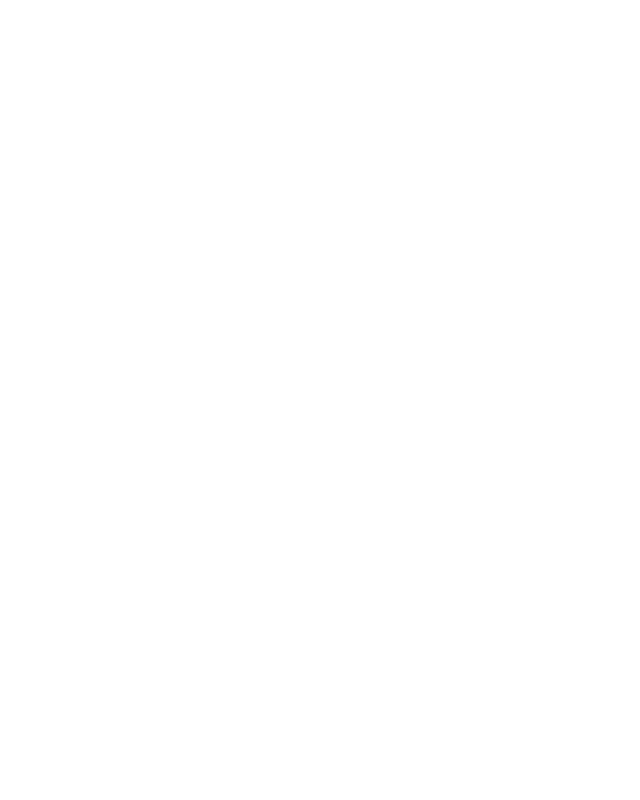
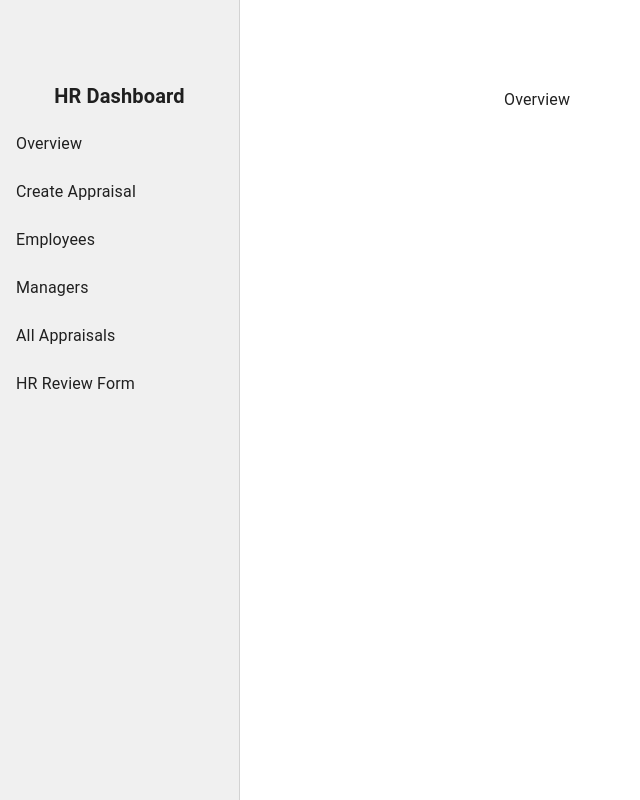
Before and after one commit to outsider2193/appraisal-, a React (Vite) app in the folder frontend/: page /hr/dashboard/1 in a window 1280 px wide. Before the commit this address had no page. Shown: the whole page, without its empty margins (0-640 px from the left). Built offline with nearby package versions, Linux system fonts and the light colour scheme; no server answers.

Commit message:
Made Random changes

```diff
--- a/frontend/src/App.jsx
+++ b/frontend/src/App.jsx
@@ -3,6 +3,7 @@ import Landingpage from "./components/pages/Landingpage";
 import Register from "./components/pages/Register";
 import LoginPage from "./components/pages/LoginPage";
 import { ToastContainer } from "react-toastify";
+import  HrDashboard  from "./components/hr/HrDashboard";
 
 function App() {
 
@@ -14,6 +15,7 @@ function App() {
         <Route path="/" element={<Landingpage />}></Route>
         <Route path="/register" element={<Register></Register>}></Route>
         <Route path="/login" element={<LoginPage></LoginPage>}></Route>
+        <Route path="/hr/dashboard/:id" element={<HrDashboard/>}></Route>
       </Routes>
       <ToastContainer/>
     </div>
--- /dev/null
+++ b/frontend/src/components/hr/AllAppraisals.jsx
@@ -0,0 +1,9 @@
+import React from 'react'
+
+const AllAppraisals = () => {
+  return (
+    <div>AllAppraisals</div>
+  )
+};
+
+export default AllAppraisals;
--- /dev/null
+++ b/frontend/src/components/hr/CreateAppraisal.jsx
@@ -0,0 +1,9 @@
+import React from 'react'
+
+const CreateAppraisal = () => {
+  return (
+    <div>CreateAppraisal</div>
+  )
+};
+
+export default CreateAppraisal;
--- /dev/null
+++ b/frontend/src/components/hr/Employees.jsx
@@ -0,0 +1,9 @@
+import React from 'react'
+
+const Employees = () => {
+  return (
+    <div>Employees</div>
+  )
+};
+
+export default Employees;
--- /dev/null
+++ b/frontend/src/components/hr/HRReviewForm.jsx
@@ -0,0 +1,9 @@
+import React from 'react'
+
+const HRReviewForm = () => {
+  return (
+    <div>HRReviewForm</div>
+  )
+};
+
+export default HRReviewForm;
--- /dev/null
+++ b/frontend/src/components/hr/HrDashboard.jsx
@@ -0,0 +1,55 @@
+import React, { useEffect, useState } from "react";
+import { Container, Typography, Grid, Button, Box } from "@mui/material";
+// import CreateAppraisalForm from "./CreateAppraisalForm";
+// import AppraisalTable from "./AppraisalTable";
+// import FilterAppraisals from "./FilterAppraisals";
+import API from "../../api/Axios";
+import HrSidebar from "./HrSidebar";
+
+const HrDashboard = () => {
+  const [appraisals, setAppraisals] = useState([]);
+  const [employees, setEmployees] = useState([]);
+  const [managers, setManagers] = useState([]);
+
+  const fetchAllData = async () => {
+    const [empRes, mgrRes, apprRes] = await Promise.all([
+      API.get("/hr/fetchemployees"),
+      API.get("/hr/fetchmanagers"),
+      API.get("/hr/fetchallappraisals"),
+    ]);
+    console.log(empRes.data.employees);
+    console.log(mgrRes.data.managers);
+    console.log(apprRes.data.appraisals);
+    setEmployees(empRes.data.employees);
+    setManagers(mgrRes.data.managers);
+    setAppraisals(apprRes.data.appraisals);
+  };
+
+  useEffect(() => {
+    fetchAllData();
+  }, []);
+
+  return (
+    <>
+    <HrSidebar/>
+     {/* <Container>
+       <Typography variant="h4" sx={{ mt: 4, mb: 2 }}>
+         HR Dashboard
+       </Typography>
+       <Grid container spacing={3}>
+         <Grid item xs={12} md={6}>
+           <CreateAppraisalForm employees={employees} managers={managers} refreshAppraisals={fetchAllData} />
+         </Grid>
+         <Grid item xs={12} md={6}>
+           <FilterAppraisals setAppraisals={setAppraisals} employees={employees} managers={managers} />
+         </Grid>
+         <Grid item xs={12}>
+           <AppraisalTable appraisals={appraisals} />
+         </Grid>
+       </Grid>
+     </Container> */}
+    </>
+  );
+};
+
+export default HrDashboard;
--- /dev/null
+++ b/frontend/src/components/hr/HrSidebar.jsx
@@ -0,0 +1,106 @@
+import React, { useState } from 'react';
+import {
+  Drawer,
+  List,
+  ListItem,
+  ListItemText,
+  Box,
+  Typography,
+  Toolbar,
+  CssBaseline,
+} from '@mui/material';
+
+import Overview from './Overview';
+import CreateAppraisal from './CreateAppraisal';
+import Employees from './Employees';
+import Managers from './Managers';
+import AllAppraisals from './AllAppraisals';
+import HRReviewForm from './HRReviewForm';
+
+const drawerWidth = 240;
+
+const HrSidebar = () => {
+  const [selectedComponent, setSelectedComponent] = useState('overview');
+
+  const renderComponent = () => {
+    switch (selectedComponent) {
+      case 'overview':
+        return <Overview />;
+      case 'create':
+        return <CreateAppraisal />;
+      case 'employees':
+        return <Employees />;
+      case 'managers':
+        return <Managers />;
+      case 'all':
+        return <AllAppraisals />;
+      case 'review':
+        return <HRReviewForm />;
+      default:
+        return <Overview />;
+    }
+  };
+
+  return (
+    <Box sx={{ display: 'flex' }}>
+      <CssBaseline />
+
+      {/* Fixed Permanent Sidebar */}
+      <Drawer
+        variant="permanent"
+        anchor="left"
+        sx={{
+          width: drawerWidth,
+          flexShrink: 0,
+          '& .MuiDrawer-paper': {
+            width: drawerWidth,
+            boxSizing: 'border-box',
+            backgroundColor: '#f0f0f0',
+          },
+        }}
+      >
+        <Toolbar />
+        <Box sx={{ overflow: 'auto' }}>
+          <Typography variant="h6" align="center" mt={2} fontWeight="bold">
+            HR Dashboard
+          </Typography>
+          <List>
+            <ListItem button onClick={() => setSelectedComponent('overview')}>
+              <ListItemText primary="Overview" />
+            </ListItem>
+            <ListItem button onClick={() => setSelectedComponent('create')}>
+              <ListItemText primary="Create Appraisal" />
+            </ListItem>
+            <ListItem button onClick={() => setSelectedComponent('employees')}>
+              <ListItemText primary="Employees" />
+            </ListItem>
+            <ListItem button onClick={() => setSelectedComponent('managers')}>
+              <ListItemText primary="Managers" />
+            </ListItem>
+            <ListItem button onClick={() => setSelectedComponent('all')}>
+              <ListItemText primary="All Appraisals" />
+            </ListItem>
+            <ListItem button onClick={() => setSelectedComponent('review')}>
+              <ListItemText primary="HR Review Form" />
+            </ListItem>
+          </List>
+        </Box>
+      </Drawer>
+
+      {/* Main Content Area */}
+      <Box
+        component="main"
+        sx={{
+          flexGrow: 1,
+          p: 3,
+          ml: `${drawerWidth}px`, // offset for fixed sidebar
+        }}
+      >
+        <Toolbar />
+        {renderComponent()}
+      </Box>
+    </Box>
+  );
+};
+
+export default HrSidebar;
--- /dev/null
+++ b/frontend/src/components/hr/Managers.jsx
@@ -0,0 +1,9 @@
+import React from 'react'
+
+const Managers = () => {
+  return (
+    <div>Managers</div>
+  )
+};
+
+export default Managers;
--- /dev/null
+++ b/frontend/src/components/hr/Overview.jsx
@@ -0,0 +1,9 @@
+import React from 'react'
+
+const Overview = () => {
+  return (
+    <div>Overview</div>
+  )
+};
+
+export default Overview;
```
Also changed, not shown: 1 other file (tests, documents, lock files or other folders).
